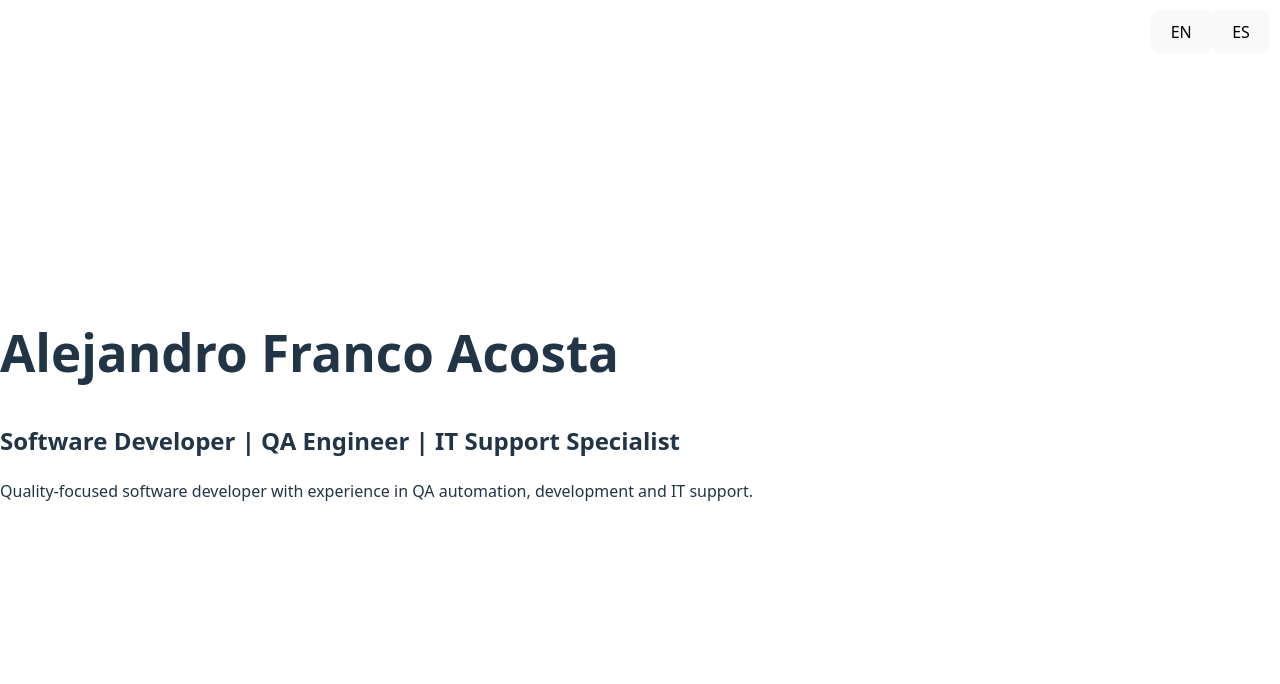
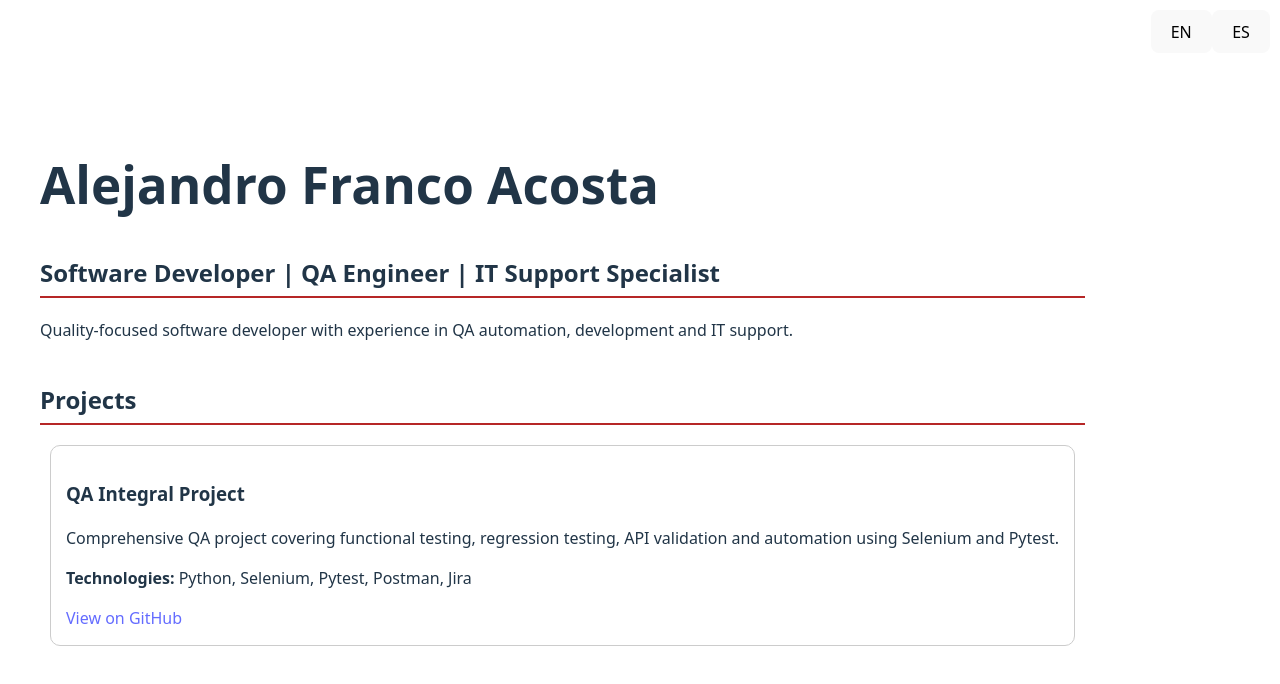
Before and after one commit to Alex-af-2024/portafolio-af, a React (Vite) app: page / in a window 1280 px wide. Shown: the top 684 px of the page. Built offline with nearby package versions, Linux system fonts and the light colour scheme.

Commit message:
Se agrega componente Projects y enlaza con App.jsx.

```diff
--- a/src/App.jsx
+++ b/src/App.jsx
@@ -2,6 +2,7 @@ import { useState } from "react";
 import { languages } from "./i18n";
 
 import Hero from "./components/Hero";
+import Projects from "./components/Projects";
 
 export default function App() {
   const [lang, setLang] = useState("en");
@@ -16,6 +17,7 @@ export default function App() {
       </div>
 
       <Hero content={content} />
+      <Projects projects={content.projects} />
     </>
   );
 }
--- /dev/null
+++ b/src/components/Projects.jsx
@@ -0,0 +1,30 @@
+export default function Projects({ projects }) {
+  return (
+    <section>
+      <h2>Projects</h2>
+
+      {projects.map((project, index) => (
+        <div key={index} style={cardStyle}>
+          <h3>{project.title}</h3>
+
+          <p>{project.description}</p>
+
+          <p>
+            <strong>Technologies:</strong> {project.technologies.join(", ")}
+          </p>
+
+          <a href={project.link} target="_blank">
+            View on GitHub
+          </a>
+        </div>
+      ))}
+    </section>
+  );
+}
+
+const cardStyle = {
+  border: "1px solid #ccc",
+  padding: "15px",
+  margin: "10px",
+  borderRadius: "10px",
+};
--- a/src/data/profile.en.js
+++ b/src/data/profile.en.js
@@ -8,9 +8,12 @@ export default {
   projects: [
     {
       title: "QA Integral Project",
+
       description:
-        "Comprehensive QA project covering functional testing, regression testing and automation.",
-      technologies: ["Python", "Selenium", "Pytest", "Postman"],
+        "Comprehensive QA project covering functional testing, regression testing, API validation and automation using Selenium and Pytest.",
+
+      technologies: ["Python", "Selenium", "Pytest", "Postman", "Jira"],
+
       link: "https://github.com/Alex-af-2024/proyecto-qa-integral",
     },
   ],
--- a/src/data/profile.es.js
+++ b/src/data/profile.es.js
@@ -5,6 +5,18 @@ export default {
   heroText:
     "Desarrollador orientado a la calidad con experiencia en automatización QA, desarrollo y soporte TI.",
 
-  projects: [],
+  projects: [
+    {
+      title: "Proyecto Integral QA",
+
+      description:
+        "Proyecto completo de QA que incluye pruebas funcionales, regresivas, validación de APIs y automatización con Selenium y Pytest.",
+
+      technologies: ["Python", "Selenium", "Pytest", "Postman", "Jira"],
+
+      link: "https://github.com/Alex-af-2024/proyecto-qa-integral",
+    },
+  ],
+
   contact: {},
 };
--- a/src/i18n/index.js
+++ b/src/i18n/index.js
@@ -6,4 +6,4 @@ export const languages = {
   es,
 };
 
-// en, es de 5 y 6 -> es un objeto contenedor del enlaze importa. Sirve para que sea más facil de invocar.
+// en, es de 5 y 6 -> es un objeto contenedor del enlaze import. Sirve para que sea más facil de invocar.
--- a/src/index.css
+++ b/src/index.css
@@ -1,17 +1,3 @@
-/* body {
-  margin: 0;
-  font-family: Arial, Helvetica, sans-serif;
-  background-color: white;
-  color: black;
-}
-
-button {
-  margin: 4px;
-  padding: 6px 10px;
-  cursor: pointer;
-} */
-
-
 :root {
   font-family: system-ui, Avenir, Helvetica, Arial, sans-serif;
   line-height: 1.5;
@@ -80,3 +66,12 @@ button:focus-visible {
     background-color: #f9f9f9;
   }
 }
+
+section {
+  margin: 40px;
+}
+
+h2 {
+  border-bottom: 2px solid #b62626;
+  padding-bottom: 5px;
+}
```
Also changed, not shown: 1 other file (tests, documents, lock files or other folders).
